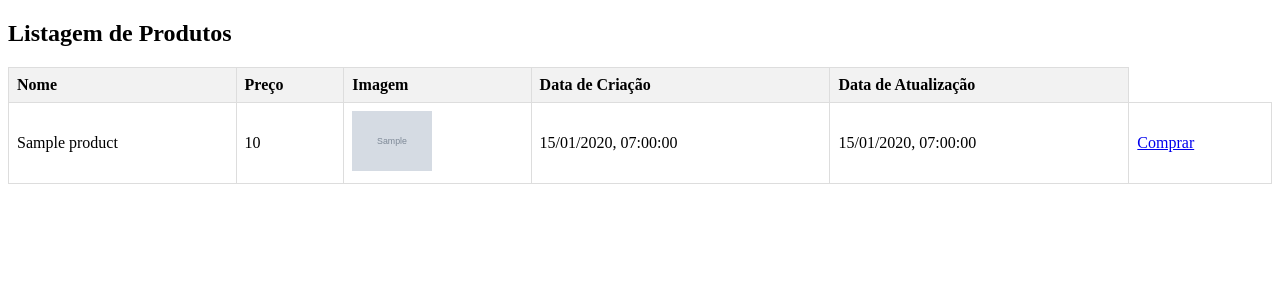
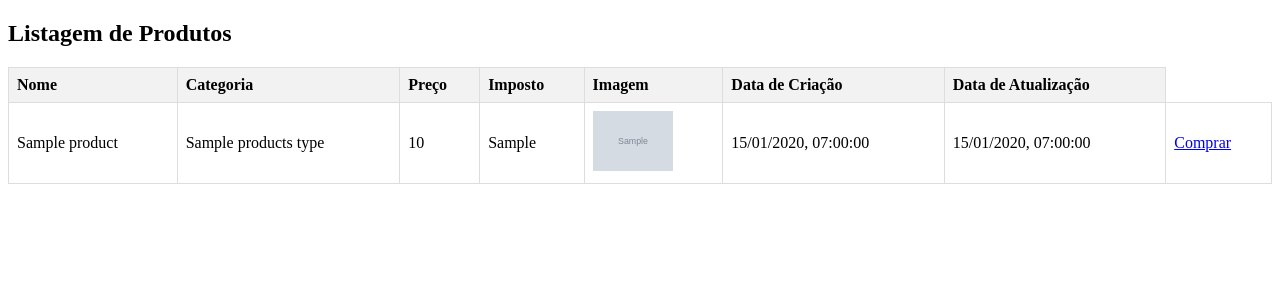
Before and after one commit to AlefMach/virtual_shopping, a PHP site: template src/views/product/show.php in a window 1280 px wide. Shown: the top 300 px of the page. Run offline with PHP 8.4, Linux system fonts and the light colour scheme; the template is opened without the code that fills it: most values are stand-ins (such as "Sample title", 1, 10 or a date in 2020); grey boxes marked "Sample" are stand-in pictures.

Commit message:
improve page products

```diff
--- a/src/controller/ProductController.php
+++ b/src/controller/ProductController.php
@@ -1,10 +1,13 @@
 <?php
 
 include './model/ProductModel.php';
+include './model/ProductTypeModel.php';
+
 
 class ProductController {
     public function index() {
         $products = Product::all();
+        $products_type = ProductTypeModel::all();
 
         include './views/product/show.php';
     }
--- a/src/views/product/create.php
+++ b/src/views/product/create.php
@@ -21,8 +21,6 @@
         <label for="type_id">Categoria:</label>
         <select name="type_id" id="type_id" required>
             <?php
-                 include './model/ProductTypeModel.php';
-
                 // Recupere os tipos de produto da tabela product_type
                 $productTypes = ProductTypeModel::all();
 
--- a/src/views/product/show.php
+++ b/src/views/product/show.php
@@ -16,19 +16,24 @@
     <thead>
         <tr>
             <th>Nome</th>
+            <th>Categoria</th>
             <th>Preço</th>
+            <th>Imposto</th>
             <th>Imagem</th>
             <th>Data de Criação</th>
             <th>Data de Atualização</th>
         </tr>
     </thead>
     <tbody>
-        <!-- Loop através dos produtos e exibição dos dados -->
+        <!-- Loop through products and display data -->
         <?php foreach ($products as $product): ?>
+            <?php foreach ($products_type as $product_type): ?>
+                <?php if ($product->type_id == $product_type->id): ?>
                     <tr>
                         <td><?php echo $product->name; ?></td>
+                        <td><?php echo $product_type->name ?></td>
                         <td><?php echo $product->price; ?></td>
-                <!-- Adiciona um link para abrir a imagem -->
+                        <td><?php echo $product_type->tax_rate; ?></td>
                         <td><a href="javascript:void(0);" onclick="openImage('<?php echo $product->image_path; ?>')">
                             <img src="<?php echo $product->image_path; ?>" alt="Imagem do Produto" width="80">
                         </a></td>
@@ -36,6 +41,8 @@
                         <td><script>document.write(formatDateTime("<?php echo $product->updated_at; ?>"));</script></td>
                         <td><a href="javascript:void(0);" onclick="addToCart(<?php echo $product->id; ?>)">Comprar</a></td>
                     </tr>
+                <?php endif; ?>
+            <?php endforeach; ?>
         <?php endforeach; ?>
     </tbody>
 </table>
```
Also changed, not shown: src/uploads/recomendações.png (deleted). Lines whose indentation alone changed are shown as unchanged.
